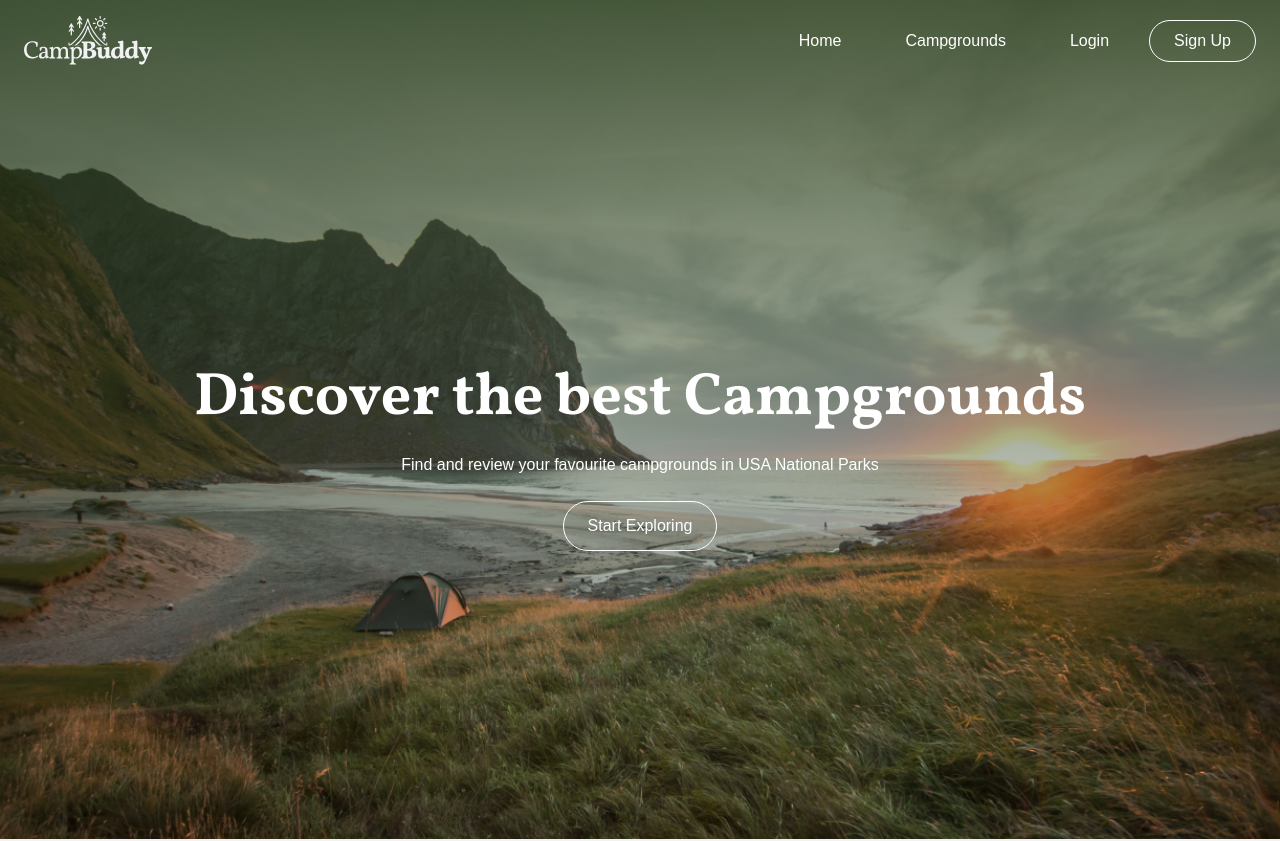
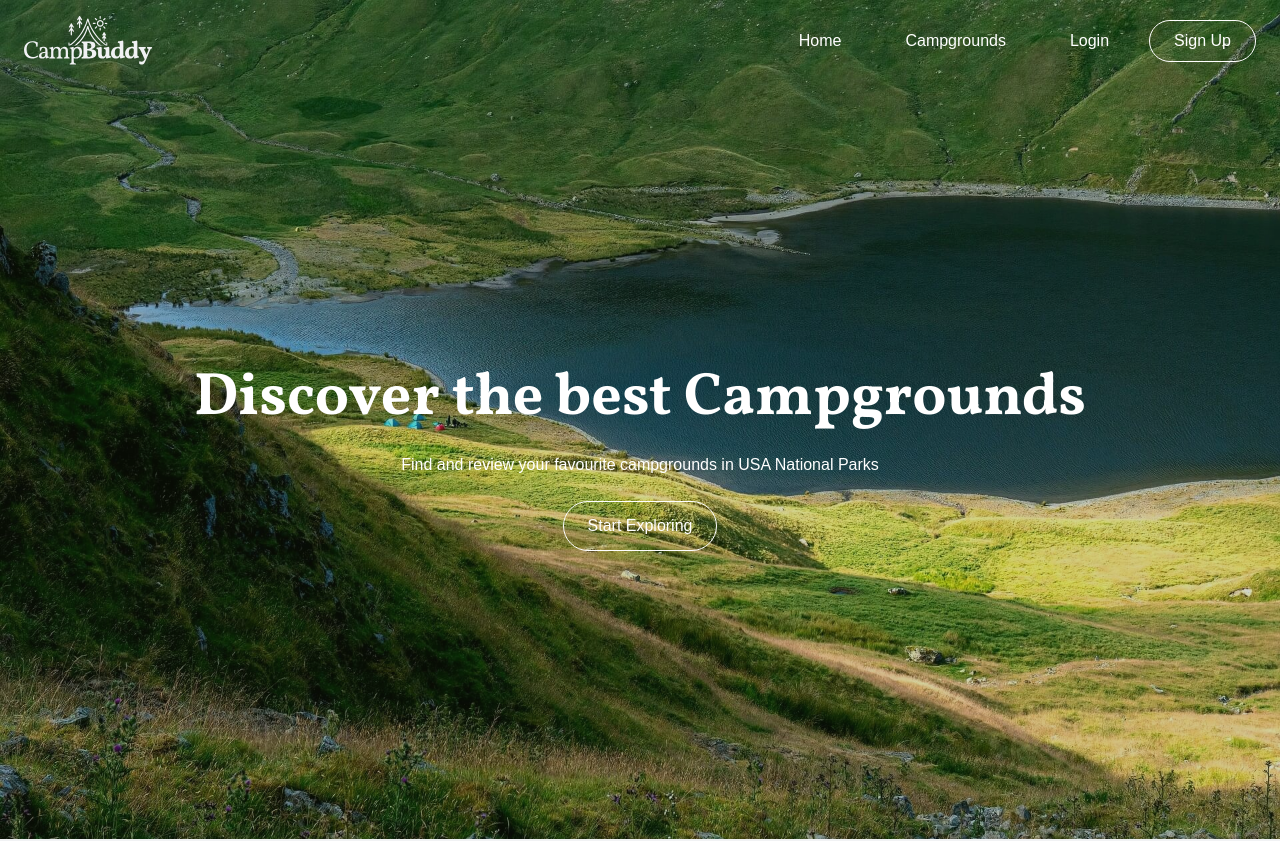
Before and after one commit to ujalak1812/campbuddy, a React (Vite) app: page / in a window 1280 px wide. Shown: the top 841 px of the page. Built offline with nearby package versions, Linux system fonts and the light colour scheme; a web font is replaced by a local one.

Commit message:
hero image updated

```diff
--- a/src/modules/Hero.jsx
+++ b/src/modules/Hero.jsx
@@ -4,9 +4,10 @@ import { LOGIN } from "constants/UrlConstants.js";
 
 const Hero = () => {
   return (
-    <section className="bg-hero bg-cover bg-left-bottom bg-no-repeat">
+    <section className="relative bg-hero bg-cover bg-fixed bg-left-top bg-no-repeat">
+      <div className="absolute left-0 top-0 h-full w-full bg-h-dark-green"></div>
       <Header />
-      <div className="px-6 py-52 text-center text-white 2xl:container sm:py-60 xl:py-72">
+      <div className="relative z-1 px-6 py-52 text-center text-white 2xl:container sm:py-60 xl:py-72">
         <h1 className="mb-6">Discover the best Campgrounds</h1>
         <p className="mx-auto mb-6 sm:w-3/5">
           Find and review your favourite campgrounds in USA National Parks
--- a/tailwind.config.js
+++ b/tailwind.config.js
@@ -11,7 +11,7 @@ export default {
     },
     colors: {
       "dark-green": "#253A14",
-      "h-dark-green": "rgba(37, 58, 20, 0.15)",
+      "h-dark-green": "rgba(37, 58, 20, 0.2)",
       "gold-green": "#877936",
       "light-green": "#D3D8D0",
       "grayish-white": "#F1F2F4",
@@ -21,7 +21,7 @@ export default {
       "overlay-white": "rgba(241, 242, 244, 0.85)",
     },
     backgroundImage: {
-      hero: "url('assets/hero-bg.png')",
+      hero: "url('assets/hero-bg.jpg')",
       gradient:
         "linear-gradient(0deg, rgba(37, 58, 20, 0.6) 0%, rgba(37, 58, 20, 0.00) 100%)",
       auth: "url('assets/auth-bg.jpg')",
```
Also changed, not shown: src/assets/hero-bg.jpg (added).
